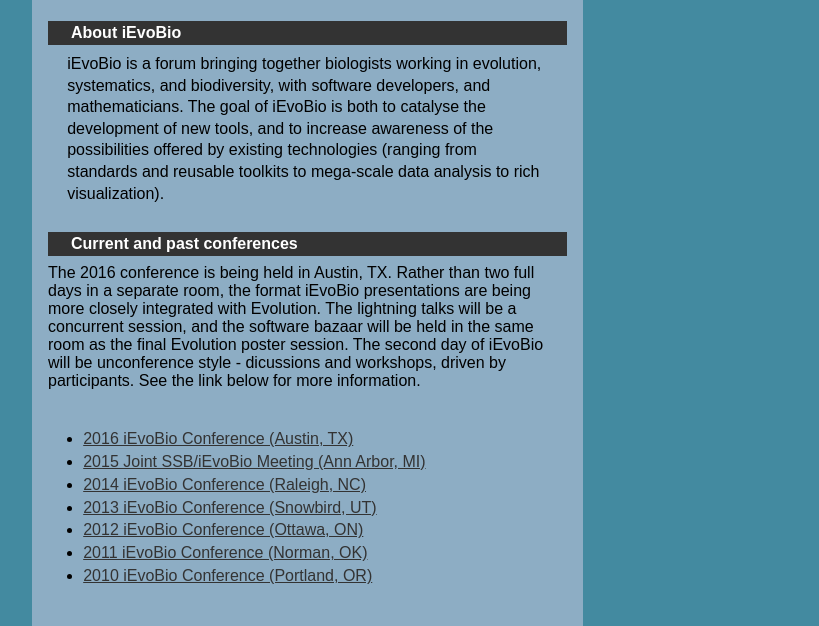
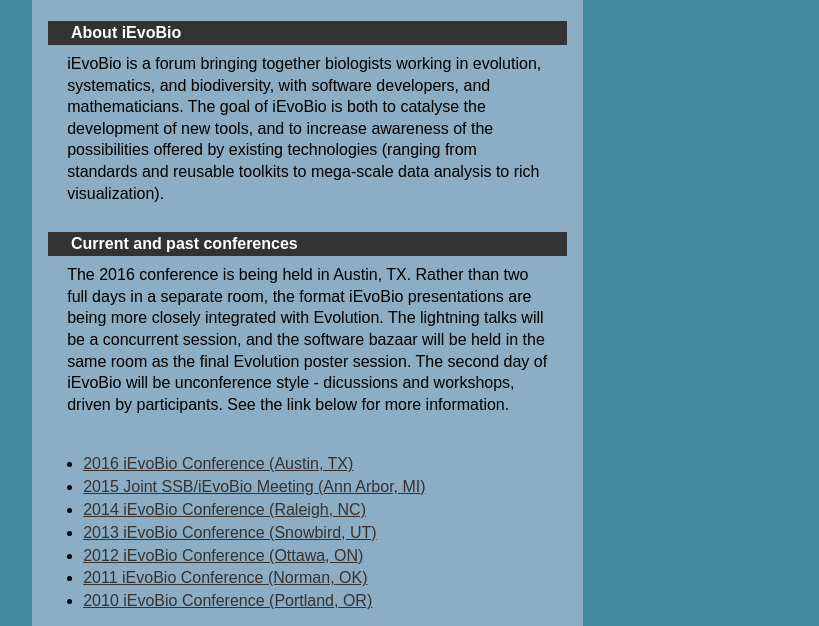
Before and after one commit to ievobio/ievobio, a plain HTML site: page index.html in a window 1280 px wide. Shown: the part 168-794 px from the top of the page, without its empty margins (93-912 px from the left). Drawn offline with Linux system fonts and the light colour scheme; a script that the page names is missing.

Commit message:
more formatting

```diff
--- a/index.html
+++ b/index.html
@@ -22,9 +22,8 @@
       <h2><a name="about" id="about"></a>About iEvoBio</h2>
       <p dir="ltr" id="internal-source-marker_0.3453747150242288">iEvoBio   is a forum bringing together biologists working in evolution,   systematics, and biodiversity, with software developers, and   mathematicians.
        The goal of iEvoBio is both to catalyse the development   of new tools, and to increase awareness of the possibilities offered by   existing technologies (ranging from standards and reusable toolkits to   mega-scale data analysis to rich visualization).</p>
-      <h2><a name="links" id="links"></a>Current and past conferences</h2
-      <p dir="lrt">
-        The 2016 conference is being held in Austin, TX. Rather than two full days in a separate room, the format iEvoBio presentations are being more closely integrated with Evolution. The lightning talks will be a concurrent session, and the software bazaar will be held in the same room as the final Evolution poster session. The second day of iEvoBio will be unconference style - dicussions and workshops, driven by participants. See the link below for more information.
+      <h2><a name="links" id="links"></a>Current and past conferences</h2>
+        <p dir="ltr">The 2016 conference is being held in Austin, TX. Rather than two full days in a separate room, the format iEvoBio presentations are being more closely integrated with Evolution. The lightning talks will be a concurrent session, and the software bazaar will be held in the same room as the final Evolution poster session. The second day of iEvoBio will be unconference style - dicussions and workshops, driven by participants. See the link below for more information.
       </p>
       <p>
       <ul>
```
